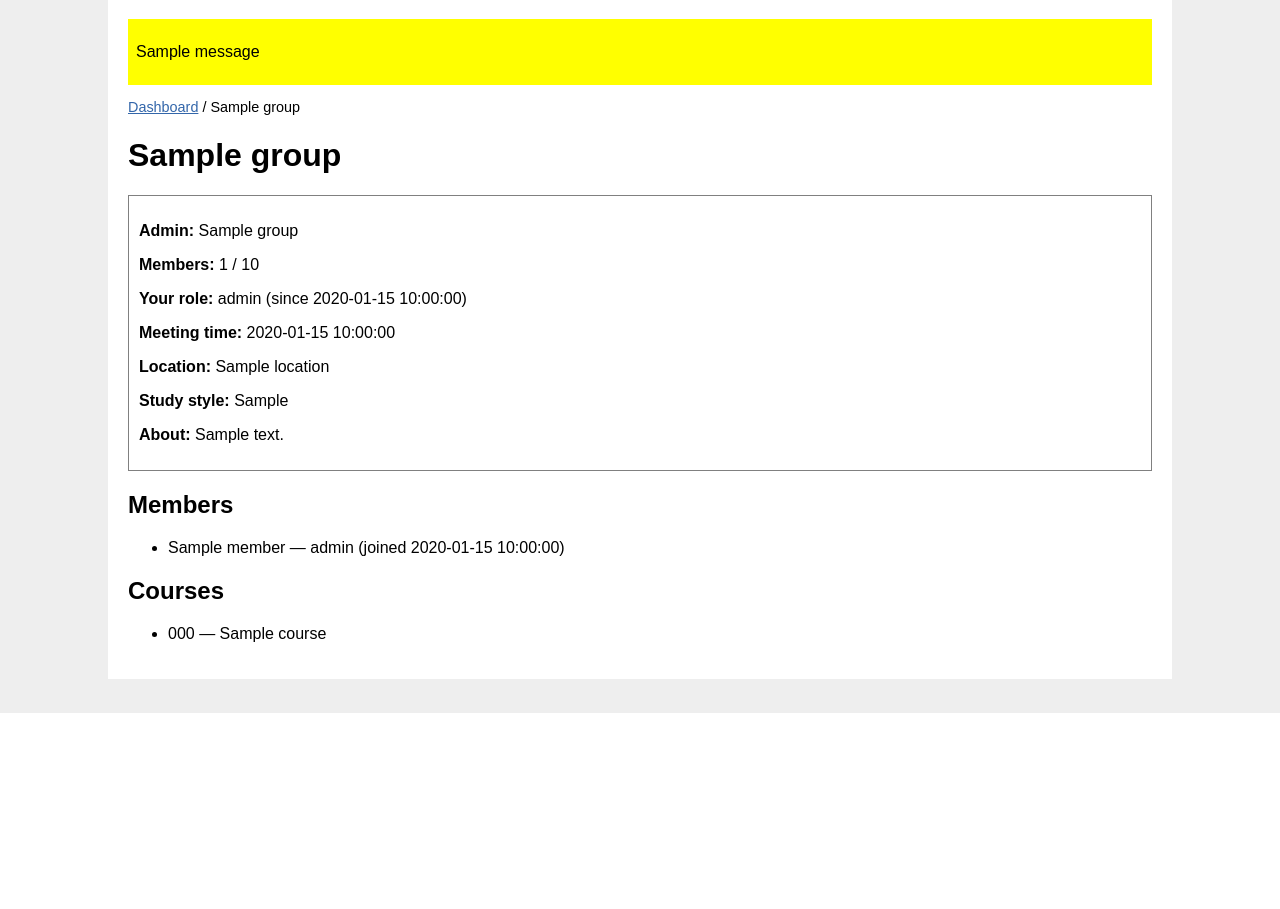
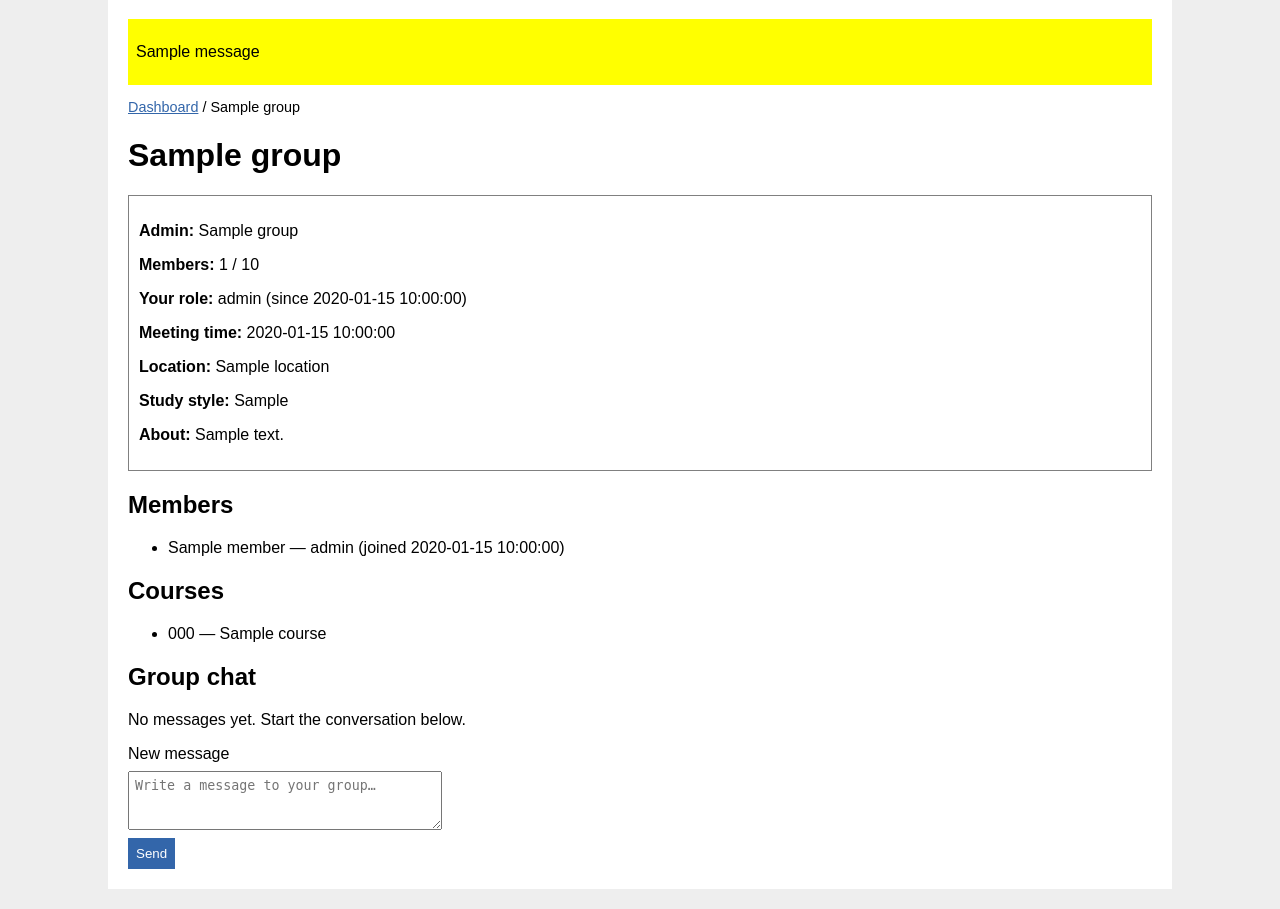
Before and after one commit to daniu98/StudyBuddy, a Flask app: template templates/group_detail.html in a window 1280 px wide. Shown: the part 87-996 px from the top of the page. Before the commit the page ends 800 px from the top, so only its background shows below. Run offline with Flask 3, Linux system fonts and the light colour scheme; the template is opened without the code that fills it: most values are stand-ins (such as "Sample title", 1, 10 or a date in 2020); one stand-in notice (Sample message) is shown.

Commit message:
add POST /groups/<id>/messages to save the message to the messages table. load chat history on group detail... only group members can view or post

```diff
--- a/app.py
+++ b/app.py
@@ -21,6 +21,14 @@ def login_required(view):
             return redirect(url_for("login"))
         return view(*args, **kwargs)
     return wrapped_view
+
+
+def user_is_group_member(conn, group_id, user_id):
+    row = conn.execute(
+        "SELECT 1 FROM group_members WHERE group_id = ? AND user_id = ?",
+        (group_id, user_id),
+    ).fetchone()
+    return row is not None
 
 
 def current_user():
@@ -252,6 +260,50 @@ def dashboard():
     return render_template("dashboard.html", groups=groups)
 
 
+@app.route("/groups/<int:group_id>/messages", methods=["POST"])
+@login_required
+def post_group_message(group_id):
+    body = request.form.get("body", "").strip()
+    if not body:
+        flash("Message cannot be empty.")
+        return redirect(url_for("group_detail", group_id=group_id))
+
+    if len(body) > 2000:
+        flash("Message is too long (max 2000 characters).")
+        return redirect(url_for("group_detail", group_id=group_id))
+
+    conn = get_db()
+    user_id = session["user_id"]
+
+    group = conn.execute(
+        "SELECT id FROM study_groups WHERE id = ?",
+        (group_id,),
+    ).fetchone()
+    if group is None:
+        conn.close()
+        flash("That study group does not exist.")
+        return redirect(url_for("dashboard"))
+
+    if not user_is_group_member(conn, group_id, user_id):
+        conn.close()
+        flash("Only group members can post messages.")
+        return redirect(url_for("dashboard"))
+
+    try:
+        conn.execute(
+            "INSERT INTO messages (group_id, user_id, body) VALUES (?, ?, ?)",
+            (group_id, user_id, body),
+        )
+        conn.commit()
+    except sqlite3.Error:
+        conn.rollback()
+        flash("Could not send message. Please try again.")
+    finally:
+        conn.close()
+
+    return redirect(url_for("group_detail", group_id=group_id))
+
+
 @app.route("/groups/<int:group_id>")
 @login_required
 def group_detail(group_id):
@@ -305,6 +357,17 @@ def group_detail(group_id):
         (group_id,),
     ).fetchall()
 
+    messages = conn.execute(
+        """
+        SELECT m.body, m.created_at, u.name AS author_name
+        FROM messages m
+        JOIN users u ON m.user_id = u.id
+        WHERE m.group_id = ?
+        ORDER BY m.created_at ASC
+        """,
+        (group_id,),
+    ).fetchall()
+
     conn.close()
 
     return render_template(
@@ -312,6 +375,7 @@ def group_detail(group_id):
         group=group,
         courses=courses,
         members=members,
+        messages=messages,
         membership=member,
     )
 
--- a/templates/group_detail.html
+++ b/templates/group_detail.html
@@ -37,4 +37,25 @@
     {% endfor %}
     </ul>
 {% endif %}
+
+<h2>Group chat</h2>
+{% if messages %}
+    <ul class="group-messages">
+    {% for msg in messages %}
+        <li>
+            <strong>{{ msg.author_name }}</strong>
+            <span class="message-time">{{ msg.created_at }}</span>
+            <p>{{ msg.body }}</p>
+        </li>
+    {% endfor %}
+    </ul>
+{% else %}
+    <p>No messages yet. Start the conversation below.</p>
+{% endif %}
+
+<form method="post" action="{{ url_for('post_group_message', group_id=group.id) }}">
+    <label for="body">New message</label>
+    <textarea id="body" name="body" rows="3" maxlength="2000" required placeholder="Write a message to your group…"></textarea>
+    <button type="submit">Send</button>
+</form>
 {% endblock %}
```
